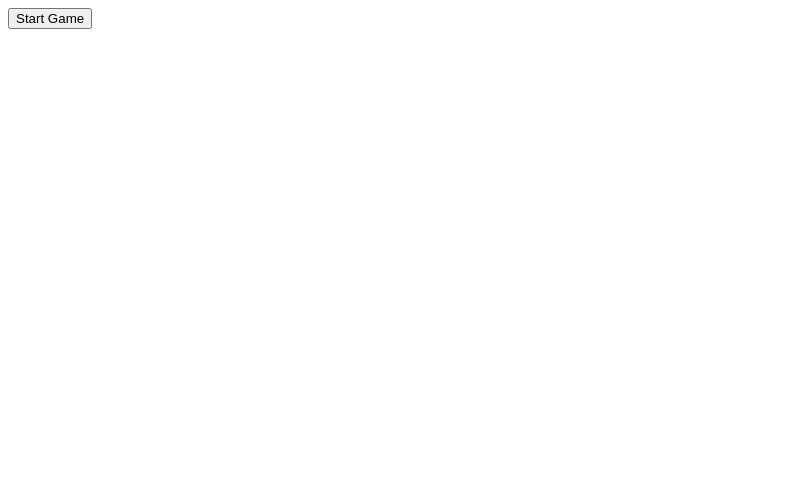
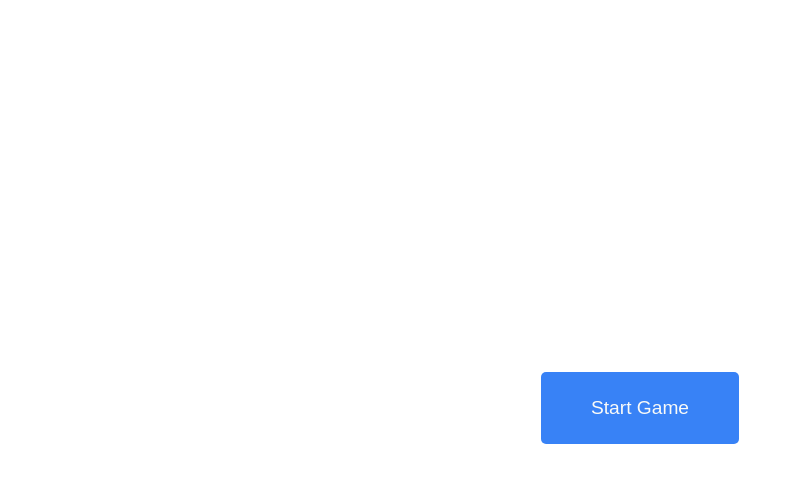
Before and after one commit to InnovatorCodes/rock-paper-scissors, a plain HTML site: page index.html in a window 1280 px wide. Shown: the whole page, without its empty margins (0-794 px from the left). Drawn offline with Linux system fonts and the light colour scheme.

Commit message:
Styled start-game button to look better

```diff
--- a/index.html
+++ b/index.html
@@ -5,6 +5,23 @@
     <meta name="viewport" content="width=device-width, initial-scale=1.0">
     <title>Document</title>
     <script src="script.js"></script>
+    <style>
+        body{
+            display: flex;
+            justify-content: center;
+            align-items: center;
+            flex:auto;
+            height: 100vh;
+        }
+        #start{
+            padding:25px 50px;
+            background-color: #3882F6;
+            border: none;
+            border-radius: 5px;
+            color: #F9FAF8;
+            font-size: larger;
+        }
+    </style>
 </head>
 <body>
     <button id="start">Start Game</button>
```
